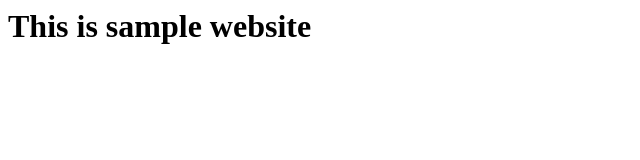
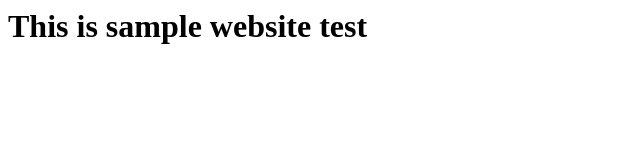
Before and after one commit to aym2015011/MyTest, a plain HTML site: page index.html in a window 1280 px wide. Shown: the full height of the page, 0-640 px from the left. Drawn offline with Linux system fonts and the light colour scheme.

Commit message:
Added index.html

```diff
--- a/index.html
+++ b/index.html
@@ -1 +1 @@
-<h1>This is sample website</h1>
+<h1>This is sample website test</h1>
```
